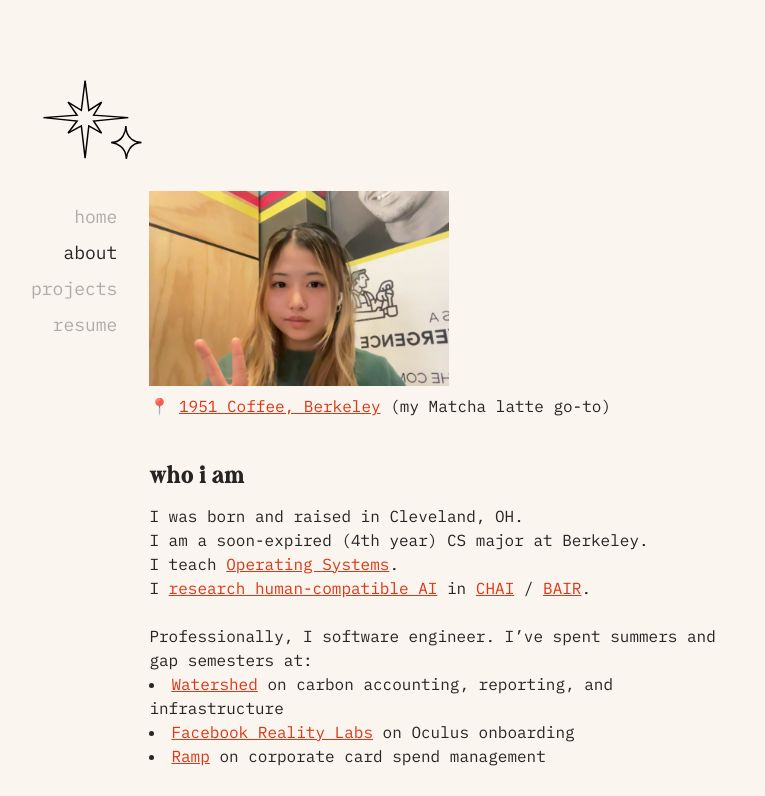
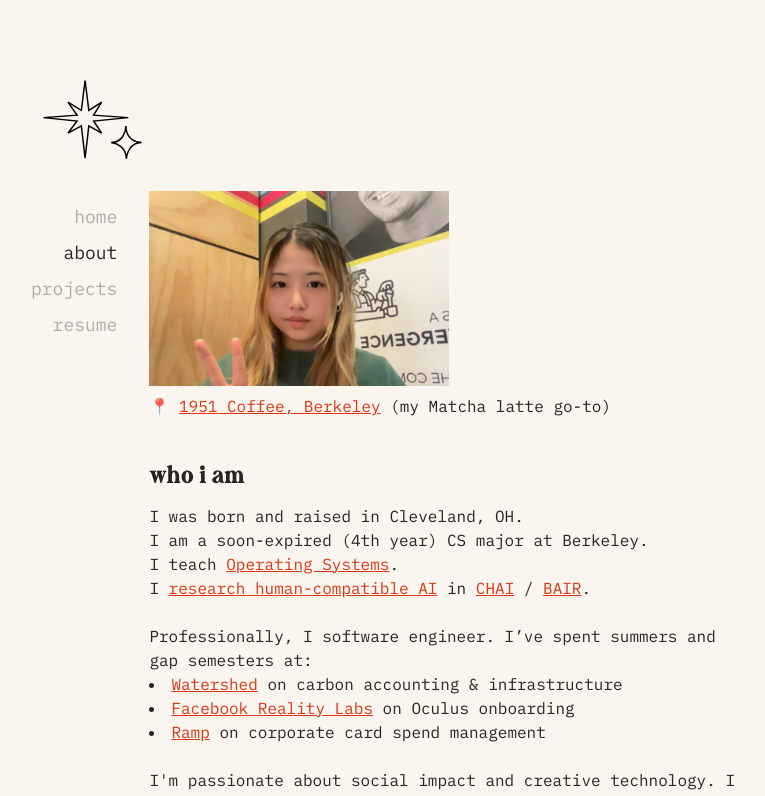
Before and after one commit to cnnmon/tiffanywang, a Next.js app: page /about in a window 1280 px wide. Shown: the top 796 px of the page, without its empty margins (253-1018 px from the left). Built offline with nearby package versions, Linux system fonts and the light colour scheme.

Commit message:
Update about.jsx

```diff
--- a/pages/about.jsx
+++ b/pages/about.jsx
@@ -33,7 +33,7 @@
         <br /><br />
         Professionally, I software engineer. I’ve spent summers and gap semesters at:
         <ul className="list-disc list-inside">
-          <li><a href="https://watershed.com/" target="_blank" className="link">Watershed</a> on carbon accounting, reporting, and infrastructure</li>
+          <li><a href="https://watershed.com/" target="_blank" className="link">Watershed</a> on carbon accounting & infrastructure</li>
           <li><a href="https://about.meta.com/realitylabs/" target="_blank" className="link">Facebook Reality Labs</a> on Oculus onboarding</li>
           <li><a href="https://ramp.com/" target="_blank" className="link">Ramp</a> on corporate card spend management</li>
         </ul>
```
